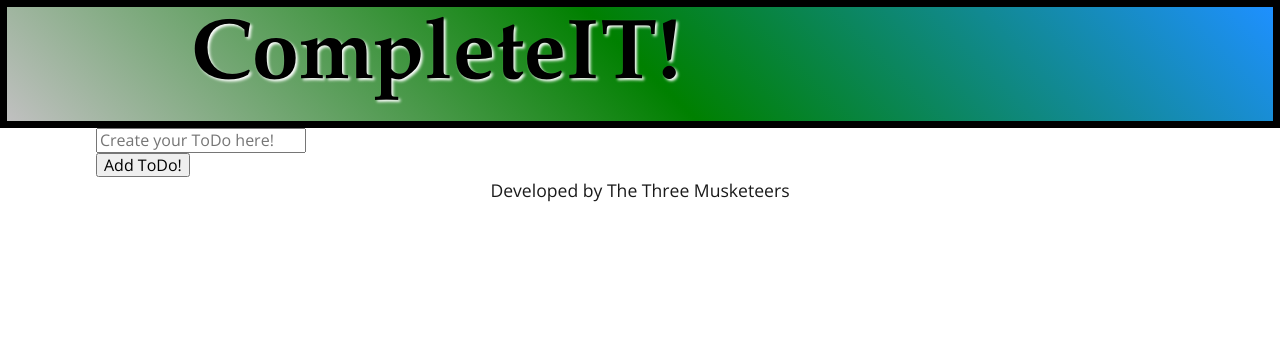
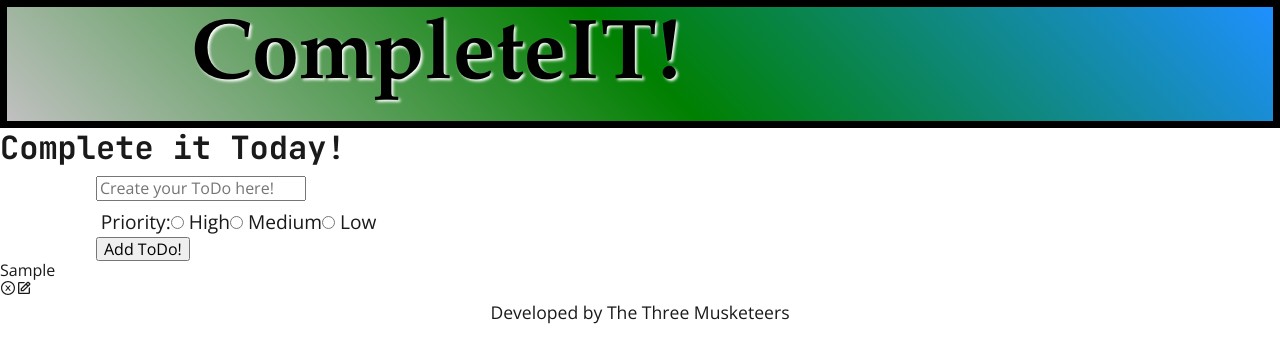
Before and after one commit to Dav3ster/CompleteIT, a React (Create React App) app in the folder client/: page /Dashboard in a window 1280 px wide. Both pictures are taken after typing "Sample" into the empty fields and a click on the button "Add ToDo!". Shown: the top 362 px of the page. Built offline with nearby package versions, Linux system fonts and the light colour scheme.

Commit message:
Added priority check and completed basic to-do-list functionality

```diff
--- /dev/null
+++ b/client/src/components/PriorityCheck.js
@@ -0,0 +1,29 @@
+import React from 'react'
+
+  function PriorityCheck(props) {
+    const { priority } = props;
+
+    let priorityClass = "";
+    let priorityText = "";
+
+    switch (priority) {
+      case "high":
+        priorityClass = "text-danger";
+        priorityText = "High";
+        break;
+      case "medium":
+        priorityClass = "text-warning";
+        priorityText = "Medium";
+        break;
+      case "low":
+        priorityClass = "text-info";
+        priorityText = "Low";
+        break;
+      default:
+        break;
+    }
+
+    return <span className={priorityClass}>{priorityText}</span>;
+  }
+
+export default PriorityCheck
--- /dev/null
+++ b/client/src/components/ToDoList.js
@@ -0,0 +1,45 @@
+import React, { useState } from 'react'
+import ToDoForm from './createToDo'
+import { AiOutlineCloseCircle } from 'react-icons/ai'
+import { BiEdit } from 'react-icons/bi'
+
+function ToDoList({todos, completeTodo, removeTodo, updateTodo}) {
+    const [edit, setEdit] = useState({
+        id: null,
+        value: ''
+    })
+
+    const submitUpdate = value => {
+        updateTodo(edit.id, value)
+        setEdit({
+            id: null,
+            value: ''
+        })
+    }
+
+    if(edit.id) {
+        return <ToDoForm edit={edit} onSubmit={submitUpdate} />
+    }
+    // Maps through todos array.
+  return todos.map((todo, index) => (
+    /* ClassName determines if the todo is complete, and if it is, the task is then removed
+    from the list and points are added to the point total depending on priority! */
+    <div className={todo.isComplete ? 'todo-row complete' : 'todo-row'} key={index}>
+
+        <div key={todo.id} onClick={() => completeTodo(todo.id)}>
+            {todo.text}
+        </div>
+
+        <div className='icons'>
+            <AiOutlineCloseCircle onClick={() => removeTodo(todo.id)}
+            className="delete-icon" />
+            <BiEdit
+            // TODO:  Add priority to setEdit function once we implement it.
+            onClick={() => setEdit({ id:todo.id, value: todo.text})}
+            className="edit-icon"/>
+        </div>
+    </div>
+  ))
+}
+
+export default ToDoList
--- a/client/src/components/createToDo.js
+++ b/client/src/components/createToDo.js
@@ -1,26 +1,46 @@
-import React, { useState } from "react";
+import React, { useState, useEffect, useRef } from "react";
+import PriorityCheck from "./PriorityCheck";
 
 import Container from "react-bootstrap/esm/Container";
 import Row from "react-bootstrap/Nav";
 
+
 function ToDoForm(props) {
-  const [input, setInput] = useState('');
+  const [input, setInput] = useState("");
+  const [priority, setPriority] = useState("");
 
-  const handleChange = e => {
+  const inputRef = useRef(null);
+
+  useEffect(() => {
+    // Focuses on the current selection.
+    inputRef.current.focus()
+  }, [])
+
+  const handleChange = (e) => {
     setInput(e.target.value);
   };
 
-  const handleSubmit = e => {
+  const handlePriorityChange = (e) => {
+    setPriority(e.target.value);
+  }
+
+  const handleSubmit = (e) => {
     e.preventDefault();
 
     props.onSubmit({
       // Generates a Random number, prevents To-Dos from having the same ID!
       id: Math.floor(Math.random() * 10000),
-      text: input
+      text: input,
+      priority: priority
     });
 
-    setInput('');
+    setInput("");
+    setPriority("");
+
+
   };
+
+
 
   return (
     <Container>
@@ -31,12 +51,23 @@ function ToDoForm(props) {
           name="text"
           className="todo-input"
           onChange={handleChange}
+          ref={inputRef}
         ></input>
+        <Row>
+        <label>
+          Priority:
+          <input type="radio" name="priority" value="high" checked={priority === "high"} onChange={handlePriorityChange} /> High
+          <input type="radio" name="priority" value="medium" checked={priority === "medium"} onChange={handlePriorityChange} /> Medium
+          <input type="radio" name="priority" value="low" checked={priority === "low"} onChange={handlePriorityChange} /> Low
+        </label>
+        </Row>
       </form>
 
-      <Row>{/* Checkboxes go here */}</Row>
+      <PriorityCheck />
 
-      <button onClick={handleSubmit} className="todo-btn">Add ToDo!</button>
+      <button onClick={handleSubmit} className="todo-btn">
+        Add ToDo!
+      </button>
     </Container>
   );
 }
--- a/client/src/components/myToDo.js
+++ b/client/src/components/myToDo.js
@@ -6,6 +6,7 @@ to display the created toDoList in various styles.
 
 import React, { useState } from "react";
 import ToDoForm from "./createToDo";
+import ToDoList from "./ToDoList";
 
 
 function MyToDo() {
@@ -20,12 +21,45 @@ function MyToDo() {
         const newTodos = [todo, ...todos]
 
         setTodos(newTodos);
+        console.log(...newTodos);
+    }
+
+
+    const updateTodo = (todoId, newValue) => {
+        if(!newValue.text || /^\s*$/.test(newValue.text)) {
+            return;
+        }
+
+        setTodos(prev => prev.map(item => (item.id === todoId ? newValue : item)))
+    };
+
+    const removeTodo = id => {
+        const removeArr = [...todos].filter(todo => todo.id !== id)
+
+        setTodos(removeArr);
+    }
+
+    const completeTodo = id => {
+        let updatedTodos = todos.map(todo => {
+            if(todo.id === id) {
+                // Toggles the todo between true and false.
+                todo.isComplete = !todo.isComplete
+            }
+            return todo
+        })
+        setTodos(updatedTodos)
     }
 
 
     return (
         <div>
+            <h2>Complete it Today!</h2>
             <ToDoForm onSubmit={addTodo} />
+            <ToDoList
+            todos={todos}
+            completeTodo={completeTodo}
+            removeTodo={removeTodo}
+            updateTodo={updateTodo}/>
         </div>
     )
 }
--- a/client/src/pages/Dashboard.js
+++ b/client/src/pages/Dashboard.js
@@ -20,7 +20,6 @@ export default function dashboard() {
             <h2 className="Weekly Forecast"></h2>
             <div id="todayToDo">
                 <WeekBar></WeekBar>
-                <h2>Complete It Today!</h2>
                 <MyToDo></MyToDo>
             </div>
             <button id="createToDo">Create To-Do</button>
--- a/client/src/pages/Home.js
+++ b/client/src/pages/Home.js
@@ -7,7 +7,6 @@ export default function home() {
     return (
         <>
         <div>
-        <h1>Hello World</h1>
         </div>
         {/* <Login /> */}
 
```
Also changed, not shown: 2 other files (tests, documents, lock files or other folders).
